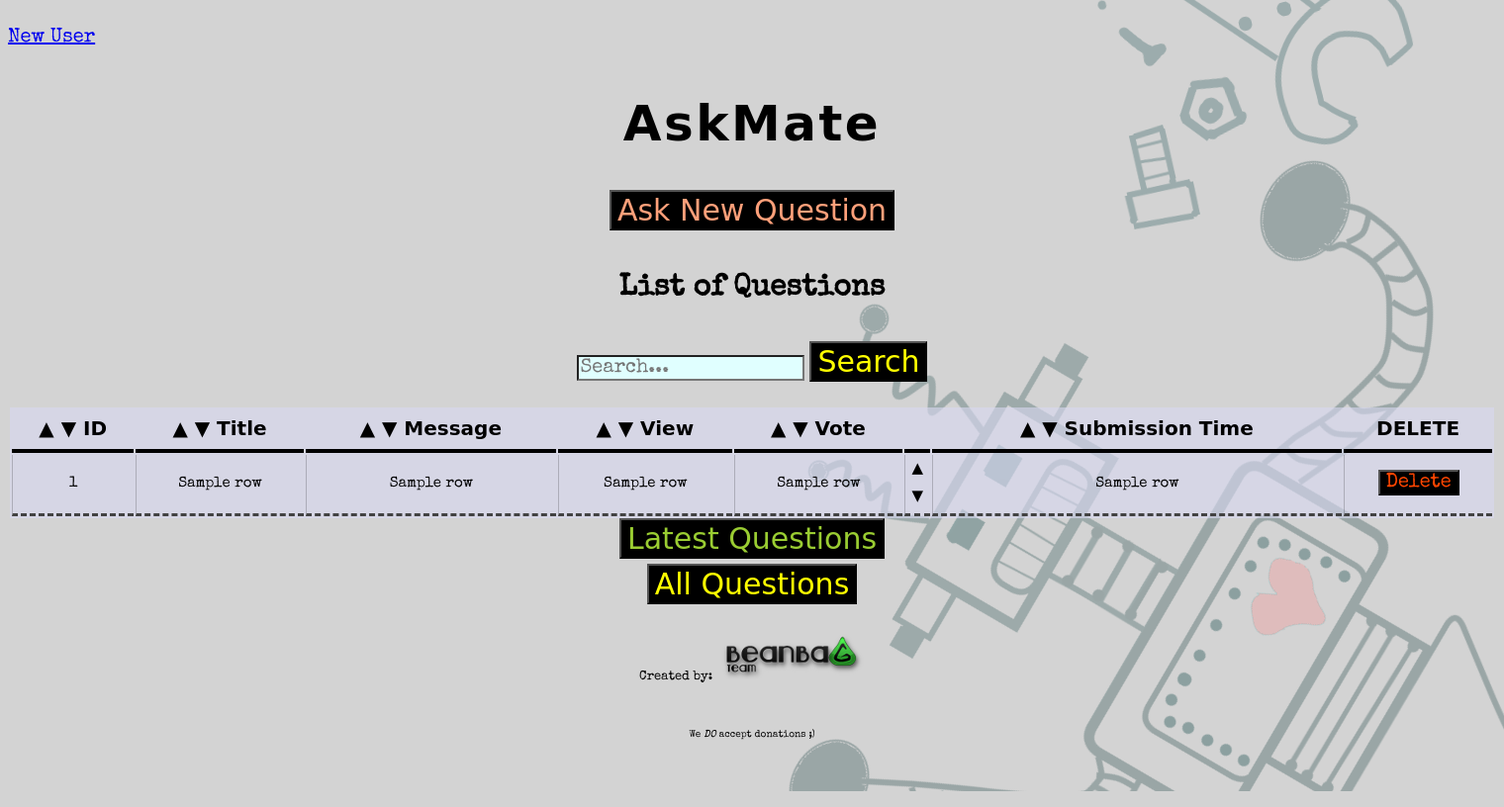
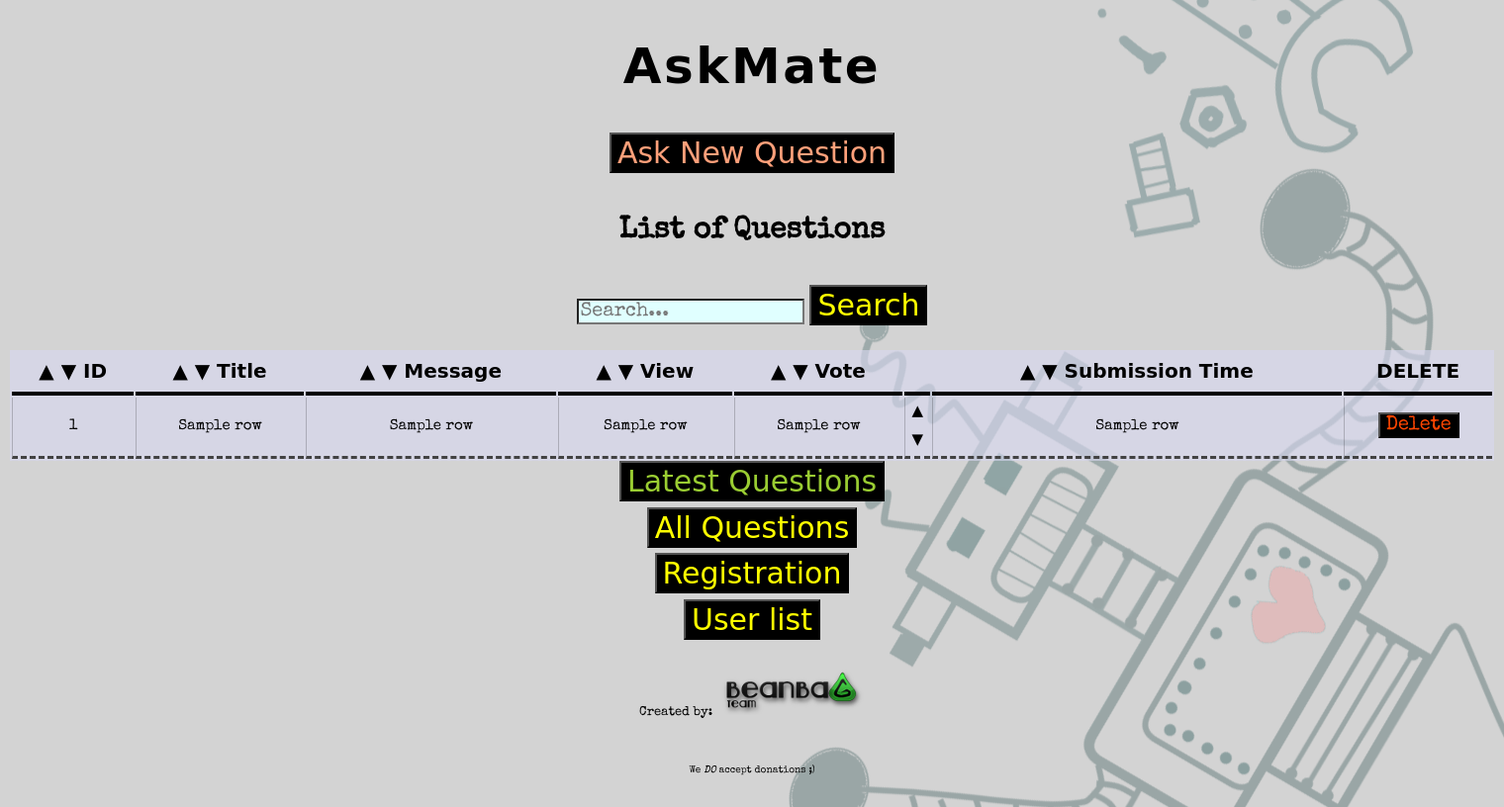
Before and after one commit to SojAnnam/AskMate, a Flask app: template templates/list.html in a window 1520 px wide. Shown: the whole page at 99% size. Run offline with Flask 2, Linux system fonts and the light colour scheme; the template is opened without the code that fills it: most values are stand-ins (such as "Sample title", 1, 10 or a date in 2020); some web fonts are replaced.

Commit message:
Added 'registration' and 'user list' buttons

```diff
--- a/templates/list.html
+++ b/templates/list.html
@@ -11,7 +11,7 @@
 </head>
 
 <body>
-    <p><a href="/registration">New User</a></p>
+
     <center>
         <p>
             <h1>AskMate</h1>
@@ -68,6 +68,12 @@
     <form action="/all" method="GET">
         <input class=all type="submit" value="All Questions" />
     </form>
+    <form action="/registration" method="GET">
+        <input class=all type="submit" value="Registration" />
+    </form>
+    <form action="/users" method="GET">
+        <input class=all type="submit" value="User list" />
+    </form>
 
  <footer>
     <p> <font size="2"> Created by: <img src="/static/beanbaglogo.png" alt="BeanBag Team"> </font></p>
```
